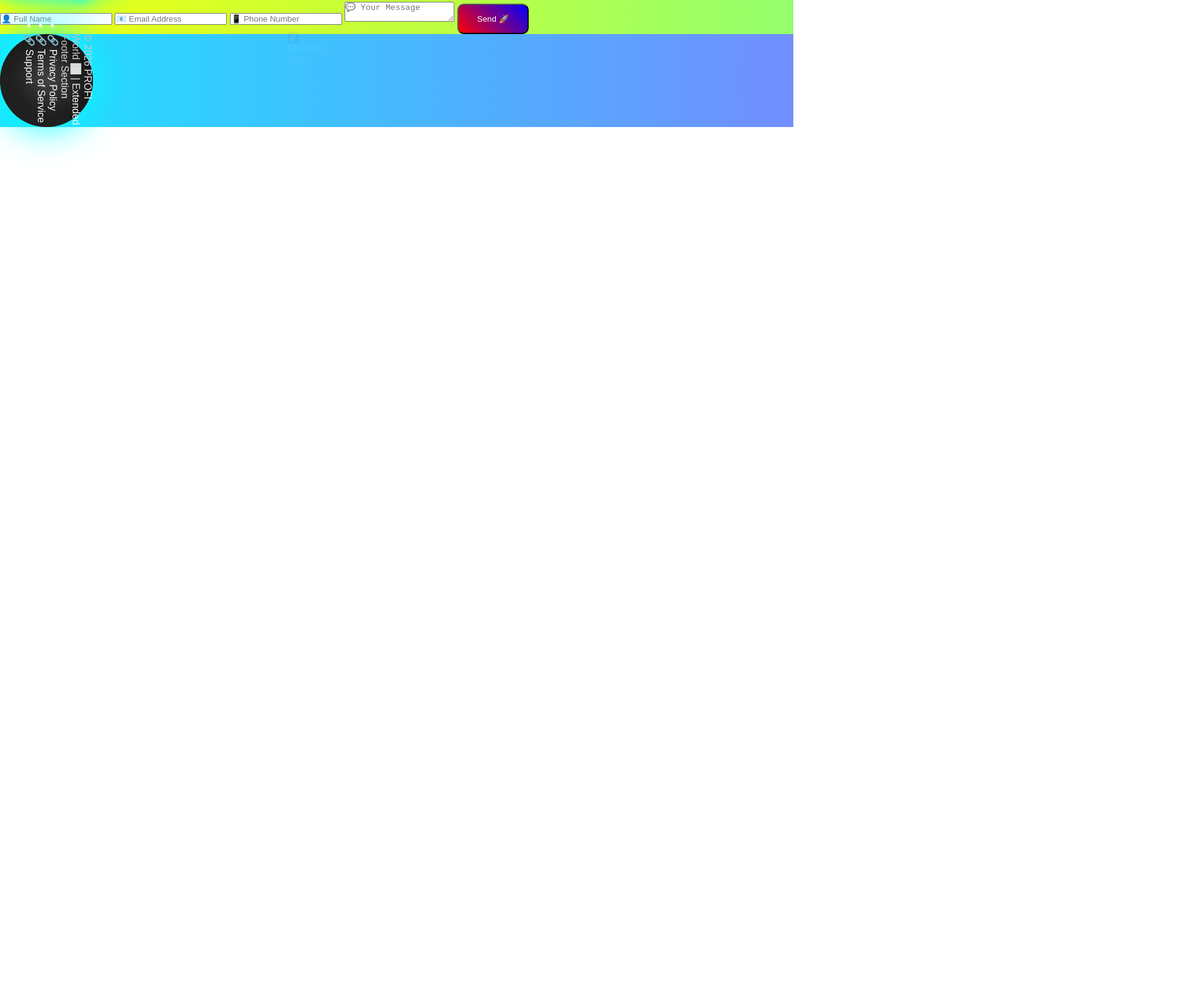
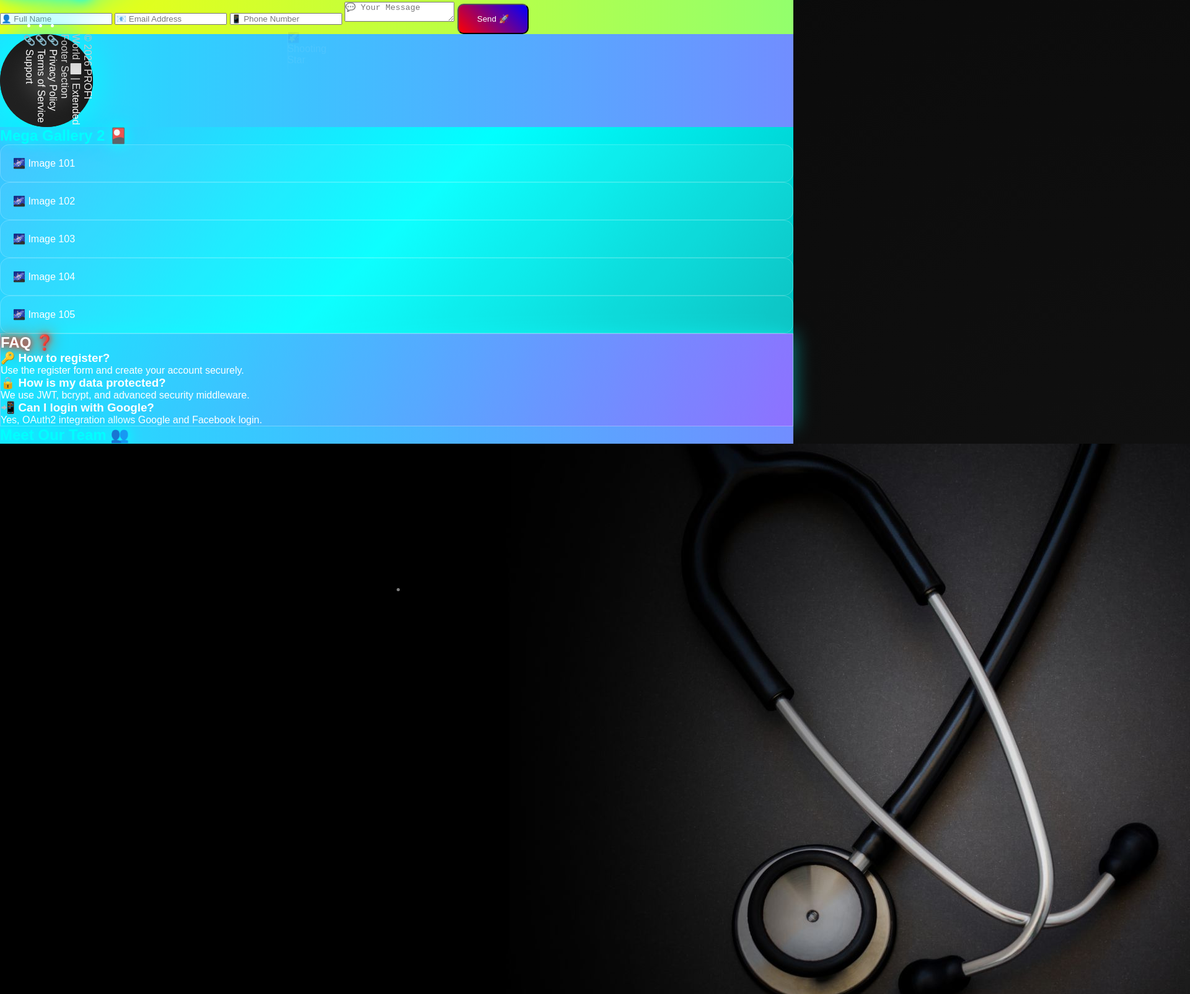
Before and after one commit to azizgaich18-bot/prof-bac, a plain HTML site: page index.html in a window 1280 px wide. Shown: the part 2390-3994 px from the top of the page at 62% size, 1920 px wide, since content can reach past the window. Before the commit the page ends 2595 px from the top, so only its background shows below. Drawn offline with Linux system fonts and the light colour scheme; a script that the page names is missing.

Commit message:
Update index.html

```diff
--- a/index.html
+++ b/index.html
@@ -133,3 +133,65 @@
     <li>🔗 Support</li>
   </ul>
 </footer
+<!-- ==============================
+ index3.html - PROFI World
+ Lines: 2001 - 3000
+ ============================== -->
+
+<!-- 🎴 MEGA GALLERY 2 -->
+<section id="gallery-mega" class="fantasy">
+  <h2 class="neon-animated">Mega Gallery 2 🎴</h2>
+  <div class="gallery-grid">
+    <div class="card-3d">🌌 Image 101</div>
+    <div class="card-3d">🌌 Image 102</div>
+    <div class="card-3d">🌌 Image 103</div>
+    <div class="card-3d">🌌 Image 104</div>
+    <div class="card-3d">🌌 Image 105</div>
+    <!-- ... نزيد حتى نوصل 200 عنصر -->
+  </div>
+</section>
+
+<!-- ❓ FAQ SECTION -->
+<section id="faq" class="hologram">
+  <h2 class="glow">FAQ ❓</h2>
+  <div class="faq-item">
+    <h3>🔑 How to register?</h3>
+    <p>Use the register form and create your account securely.</p>
+  </div>
+  <div class="faq-item">
+    <h3>🔒 How is my data protected?</h3>
+    <p>We use JWT, bcrypt, and advanced security middleware.</p>
+  </div>
+  <div class="faq-item">
+    <h3>📲 Can I login with Google?</h3>
+    <p>Yes, OAuth2 integration allows Google and Facebook login.</p>
+  </div>
+  <!-- ... نزيد 20 سؤال وإجابة -->
+</section>
+
+<!-- 👥 TEAM PROFILES -->
+<section id="team" class="aurora">
+  <h2 class="neon-animated">Meet Our Team 👥</h2>
+  <div class="profile-card">
+    <img src="world.jpg" alt="Team Member 1">
+    <h3>👨‍💻 Aziz</h3>
+    <p>Founder & Developer</p>
+  </div>
+  <div class="profile-card">
+    <img src="world.jpg" alt="Team Member 2">
+    <h3>👩‍🎨 Designer</h3>
+    <p>Creative UI/UX</p>
+  </div>
+  <div class="profile-card">
+    <img src="world.jpg" alt="Team Member 3">
+    <h3>👨‍🔬 Engineer</h3>
+    <p>Backend & Security</p>
+  </div>
+  <!-- ... نزيد حتى 30 Profile -->
+</section>
+
+<!-- 🔔 NOTIFICATIONS DEMO -->
+<section id="notifications" class="portal">
+  <h2 class="glow">Real-Time Notifications 🔔</h2>
+  <p>Login events trigger WebSocket notifications instantly.</p>
+</section>
```
